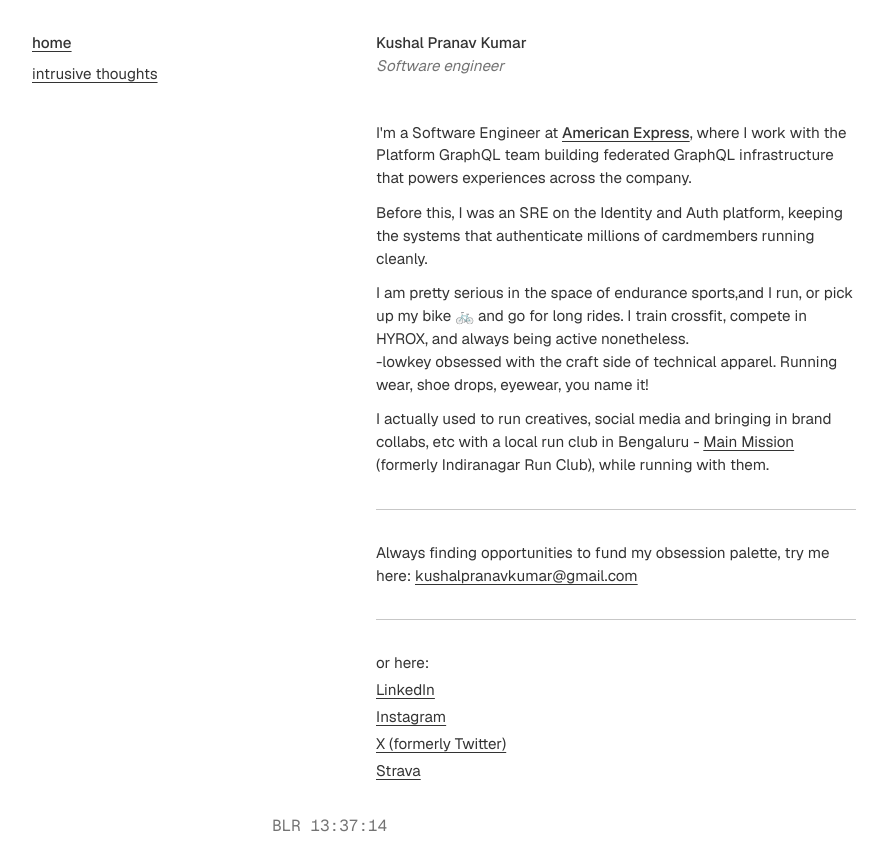
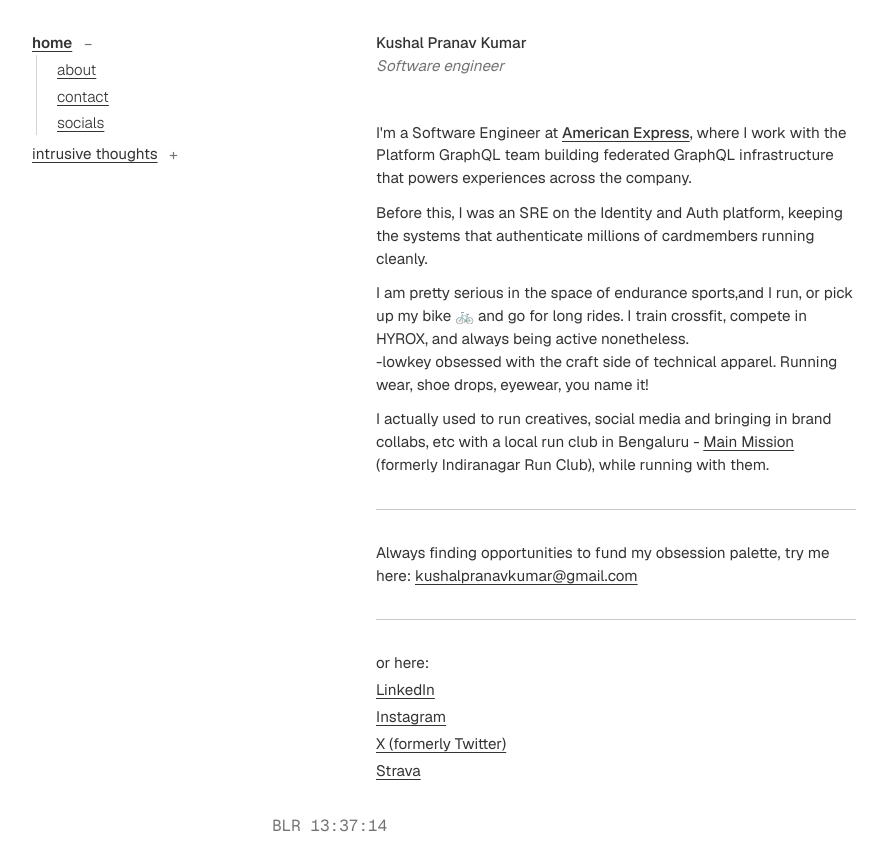
Before and after one commit to pranxv/pranxv.github.io, a Next.js app: page / in a window 1280 px wide. Shown: the whole page, without its empty margins (0-884 px from the left). Built offline with nearby package versions, Linux system fonts and the light colour scheme.

Commit message:
feat: implement collapsible navigation with dynamic sub-lists and enhance page structure with section IDs

```diff
--- a/app/components/Nav.tsx
+++ b/app/components/Nav.tsx
@@ -2,45 +2,136 @@
 
 import Link from "next/link";
 import { usePathname } from "next/navigation";
+import { useState } from "react";
+import { THOUGHTS, thoughtHref } from "@/app/intrusive-thoughts/data";
 
 /**
- * Site-wide left nav.
+ * Site-wide nav with collapsible sub-lists.
  *
- * On desktop (sm+): sticky column flush to the left, vertical link list.
- * On mobile: horizontal row at the top of the page, scrolls with content.
- * Active route is bolded; everything else stays muted.
+ * Each top-level item has a Link (navigates) and, if it has children, a
+ * small "+"/"−" toggle next to it (expands/collapses in place). Children
+ * for "intrusive thoughts" come from the THOUGHTS registry so adding an
+ * article auto-extends the nav.
+ *
+ * Sections you're currently inside auto-expand on first render so you can
+ * see where you are in the tree without clicking around.
  */
 
-const LINKS = [
-  { href: "/", label: "home" },
-  { href: "/intrusive-thoughts", label: "intrusive thoughts" },
+type NavItem = {
+  href: string;
+  label: string;
+  children?: { href: string; label: string }[];
+};
+
+const ITEMS: NavItem[] = [
+  {
+    href: "/",
+    label: "home",
+    children: [
+      { href: "/#about", label: "about" },
+      { href: "/#contact", label: "contact" },
+      { href: "/#socials", label: "socials" },
+    ],
+  },
+  {
+    href: "/intrusive-thoughts",
+    label: "intrusive thoughts",
+    children: THOUGHTS.map((t) => ({
+      href: thoughtHref(t),
+      label: t.title,
+    })),
+  },
 ];
 
-function isActive(pathname: string | null, href: string): boolean {
+function isInSection(pathname: string | null, href: string): boolean {
   if (!pathname) return false;
-  if (href === "/") return pathname === "/";
-  return pathname === href || pathname.startsWith(`${href}/`);
+  const path = href.split("#")[0] || "/";
+  if (path === "/") return pathname === "/";
+  return pathname === path || pathname.startsWith(`${path}/`);
 }
 
 export default function Nav() {
   const pathname = usePathname();
+  // Auto-open the section we're inside on first render. State stays
+  // client-controlled after that — clicking the link doesn't collapse it.
+  const [expanded, setExpanded] = useState<Set<string>>(() => {
+    const s = new Set<string>();
+    for (const item of ITEMS) {
+      if (isInSection(pathname, item.href)) s.add(item.href);
+    }
+    return s;
+  });
+
+  const toggle = (href: string) =>
+    setExpanded((prev) => {
+      const next = new Set(prev);
+      if (next.has(href)) next.delete(href);
+      else next.add(href);
+      return next;
+    });
+
   return (
     <nav className="relative z-[1] shrink-0 p-4 sm:sticky sm:top-0 sm:h-fit sm:w-52 sm:p-8 sm:pr-0 text-step--1 text-dark">
-      <ul className="flex flex-row gap-4 sm:flex-col sm:gap-2">
-        {LINKS.map((link) => (
-          <li key={link.href}>
-            <Link
-              href={link.href}
-              className={`whitespace-nowrap ${
-                isActive(pathname, link.href)
-                  ? "font-medium"
-                  : "text-muted hover:text-fg transition-colors"
-              }`}
-            >
-              {link.label}
-            </Link>
-          </li>
-        ))}
+      <ul className="flex flex-col gap-2">
+        {ITEMS.map((item) => {
+          const open = expanded.has(item.href);
+          const active = isInSection(pathname, item.href);
+          const hasChildren = !!item.children?.length;
+          return (
+            <li key={item.href} className="flex flex-col">
+              <div className="flex items-center gap-2">
+                <Link
+                  href={item.href}
+                  onClick={() => {
+                    // Expand on link click so navigating to a section also
+                    // pops its sub-list open. Idempotent — re-clicking a
+                    // parent that's already open is a no-op.
+                    if (hasChildren && !open) toggle(item.href);
+                  }}
+                  className={`whitespace-nowrap transition-colors ${
+                    active
+                      ? "font-semibold text-fg"
+                      : "text-muted hover:text-fg"
+                  }`}
+                >
+                  {item.label}
+                </Link>
+                {hasChildren && (
+                  <button
+                    type="button"
+                    onClick={() => toggle(item.href)}
+                    aria-expanded={open}
+                    aria-label={`${open ? "Collapse" : "Expand"} ${item.label}`}
+                    className="text-muted hover:text-fg transition-colors w-4 text-center leading-none"
+                  >
+                    {open ? "−" : "+"}
+                  </button>
+                )}
+              </div>
+              {hasChildren && open && (
+                <ul className="flex flex-col gap-1 pt-1 pl-3 ml-1 border-l border-muted/30">
+                  {item.children!.map((child) => {
+                    const childActive = pathname === child.href;
+                    return (
+                      <li key={child.href}>
+                        <Link
+                          href={child.href}
+                          className={`whitespace-nowrap pl-2 transition-colors ${
+                            childActive
+                              ? "font-semibold text-fg"
+                              : "font-light text-muted/70 hover:text-muted"
+                          }`}
+                        >
+                          {child.label}
+                        </Link>
+                      </li>
+                    );
+                  })}
+                </ul>
+              )}
+            </li>
+          );
+        })}
       </ul>
     </nav>
   );
--- a/app/page.tsx
+++ b/app/page.tsx
@@ -10,7 +10,7 @@ export default function Home() {
           <h1 className="font-medium"> Kushal Pranav Kumar </h1>
           <p className="italic text-muted"> Software engineer </p>
         </header>
-        <div className="sm:max-w-[480px]">
+        <div id="about" className="sm:max-w-[480px] scroll-mt-8">
           <Reveal index={1}>
             <p className="pt-3">
               I'm a Software Engineer at{" "}
@@ -58,7 +58,7 @@ export default function Home() {
             </p>
           </Reveal>
         </div>
-        <div className="border-t border-muted/40 pt-8 flex flex-col sm:max-w-[480px]">
+        <div id="contact" className="border-t border-muted/40 pt-8 flex flex-col sm:max-w-[480px] scroll-mt-8">
           <p>
             Always finding opportunities to fund my obsession palette, try me
             here:{" "}
@@ -67,7 +67,7 @@ export default function Home() {
             </a>
           </p>
         </div>
-        <div className="border-t border-muted/40 pt-8 flex flex-col gap-1 sm:max-w-[480px]">
+        <div id="socials" className="border-t border-muted/40 pt-8 flex flex-col gap-1 sm:max-w-[480px] scroll-mt-8">
           <p> or here: </p>
           <a
             href="https://www.linkedin.com/in/kushalpranav/"
```
